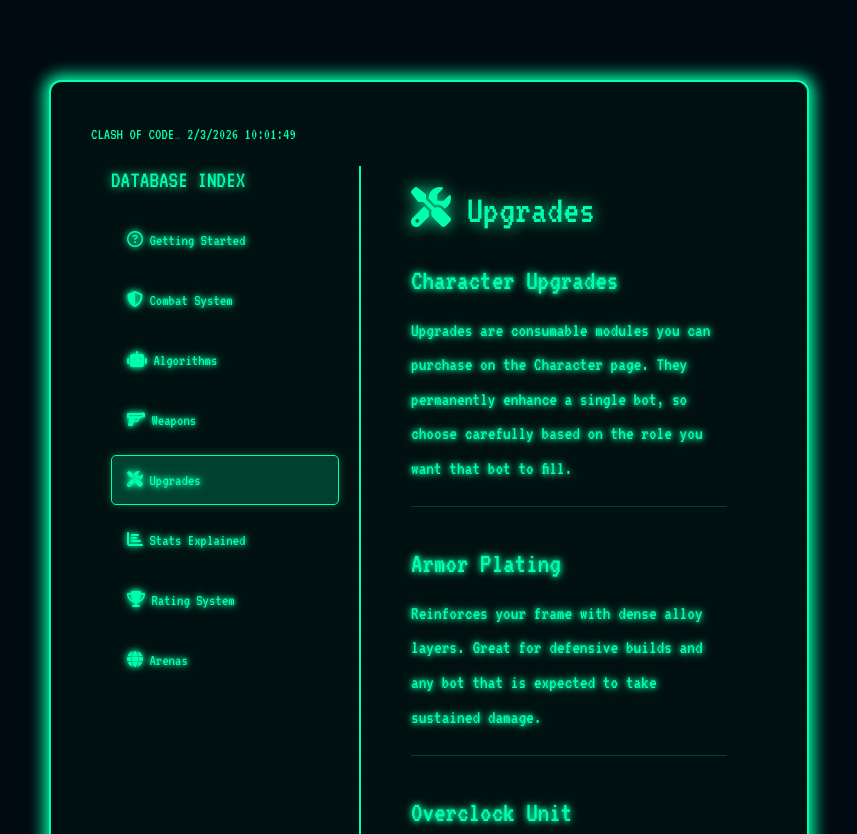
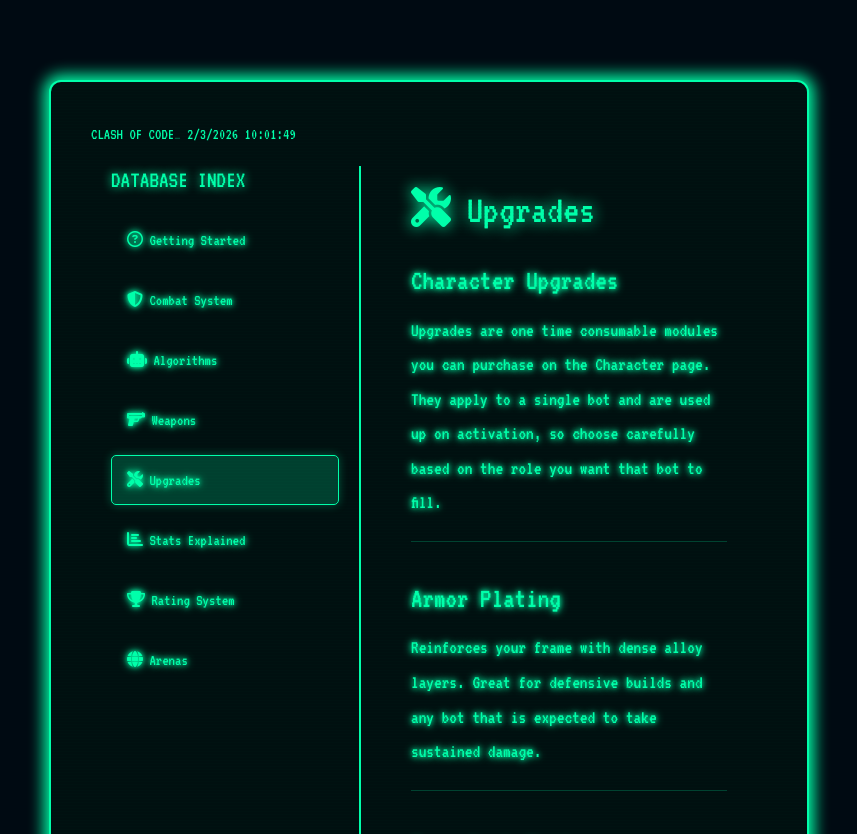
Before and after one commit to Alraya73awad/CSP1123_G06, a Flask app: page /database/upgrades in a window 1280 px wide. Shown: the top 834 px of the page, without its empty margins (211-1068 px from the left). Run offline with Flask 3, Linux system fonts and the light colour scheme.

Commit message:
reworded

```diff
--- a/templates/database_pages/upgrades.html
+++ b/templates/database_pages/upgrades.html
@@ -6,9 +6,9 @@
 <section class="database-section">
     <h2>Character Upgrades</h2>
     <p>
-        Upgrades are consumable modules you can purchase on the Character page. They
-        permanently enhance a single bot, so choose carefully based on the role you want
-        that bot to fill.
+        Upgrades are one time consumable modules you can purchase on the Character page.
+        They apply to a single bot and are used up on activation, so choose carefully
+        based on the role you want that bot to fill.
     </p>
 </section>
 
```
